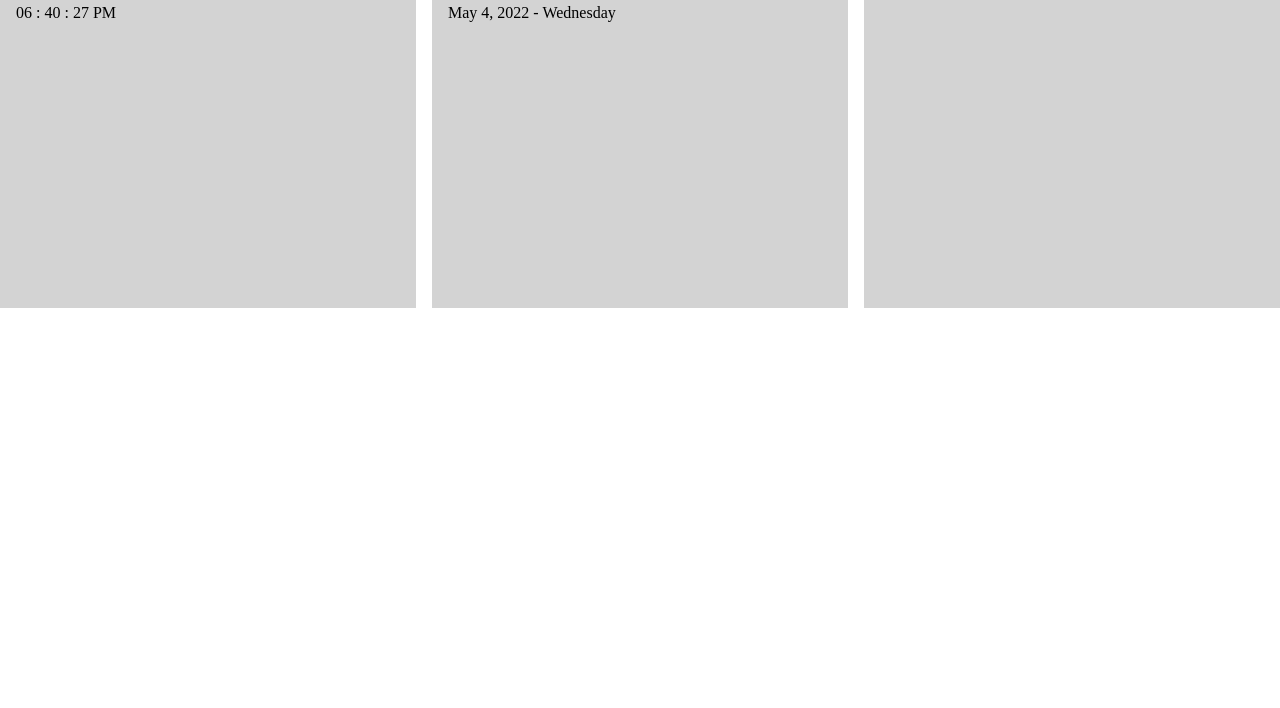
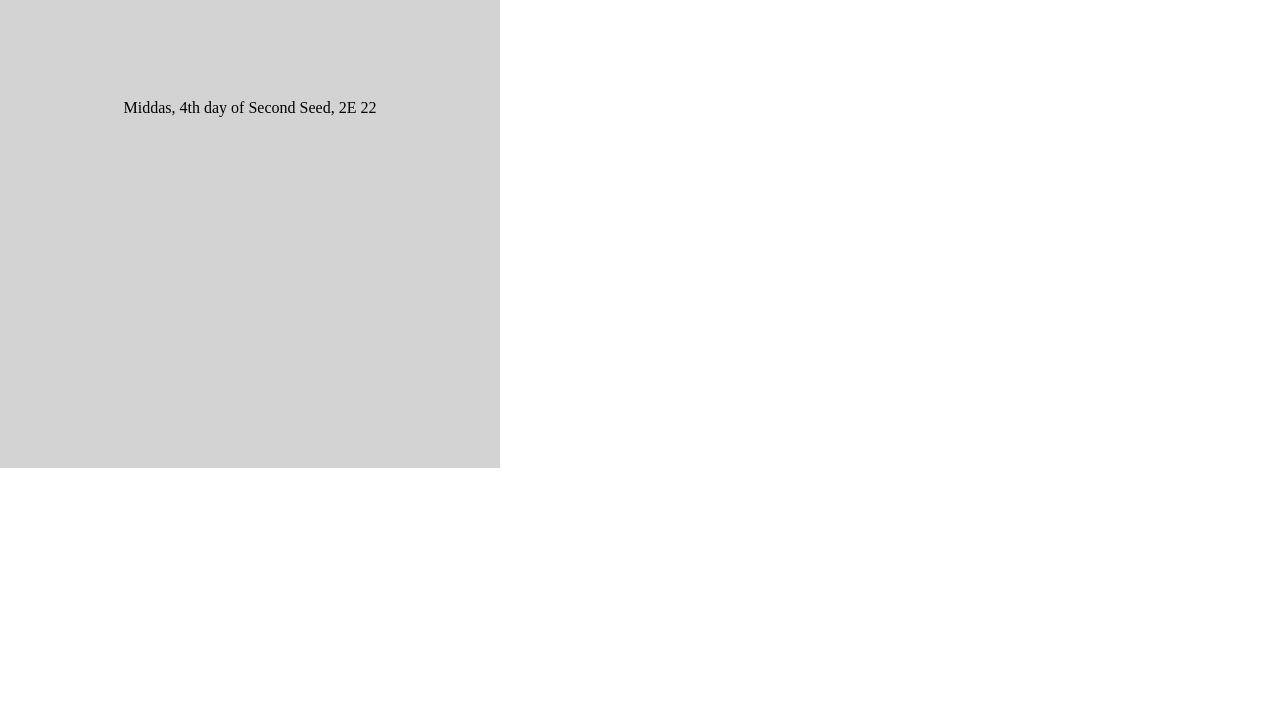
Before and after one commit to FenrisStargazer/abrand-dashboard, a plain HTML site: page index.html in a window 1280 px wide. Shown: the part 92-800 px from the top of the page. Drawn offline with nearby package versions, Linux system fonts and the light colour scheme; no server answers.

Commit message:
layout work
attempt at favicon to be ignored, layout mostly established

```diff
--- a/css/styles.css
+++ b/css/styles.css
@@ -1,10 +1,15 @@
 /* Grid */
 .layout {
-  /* Set your own grid   */
-  display: grid;
-  grid-template-columns: repeat(3, 1fr);
-  grid-template-rows: 400px;
-  grid-column-gap: 1em;
+	display: grid;
+	grid-template-columns: 1fr;
+	grid-template-rows: 2fr 1fr 4fr 3fr;
+	width: 500px;
+	height: 100vh;
+}
+@media only screen and (max-width: 500px) {
+  .layout {
+    width: 100vw;
+  }
 }
 
 /* Widgets */
@@ -18,6 +23,10 @@ section {
 
 /* Time */
 .time {
+	grid-area: 1 / 1 / 2 / 2;
+	display: flex;
+	justify-content: center;
+	align-items: center;
 }
 
 .hours {
@@ -35,7 +44,10 @@ section {
 
 /* Date */
 .date {
-
+	grid-area: 2 / 1 / 3 / 2;
+	display: flex;
+	justify-content: center;
+	align-items: center;
 }
 
 .month {
@@ -51,8 +63,21 @@ section {
 }
 
 /* Weather */
+.hold {
+	display: flex;
+	justify-content: center;
+	align-items: center;
+}
+
 .weather {
+	grid-area: 3 / 1 / 4 / 2;
+	display: grid;
+	grid-template-columns: 1fr;
+	grid-template-rows: 2fr 1fr;
+}
 
+.info{
+	grid-area: 2 / 1 / 3 / 2;
 }
 
 .city {
@@ -64,5 +89,5 @@ section {
 }
 
 .weather img {
-
+	grid-area: 1 / 1 / 2 / 2;
 }
--- a/index.html
+++ b/index.html
@@ -10,7 +10,6 @@
     <link rel="apple-touch-icon" sizes="180x180" href="favicons/apple-touch-icon.png">
     <link rel="icon" type="image/png" sizes="32x32" href="favicons/favicon-32x32.png">
     <link rel="icon" type="image/png" sizes="16x16" href="favicons/favicon-16x16.png">
-    <link rel="manifest" href="favicons/site.webmanifest">
 
     <!-- Normalize CSS Base -->
     <link rel="stylesheet" href="https://cdnjs.cloudflare.com/ajax/libs/normalize/7.0.0/normalize.min.css">
@@ -28,7 +27,6 @@
 
     <!-- Time -->
     <section class="time">
-      <h1>Time</h1>
       <time>
         <data class="hours">HH</data> :
         <data class="minutes">MM</data> :
@@ -39,24 +37,22 @@
 
     <!--  Date -->
     <section class="date">
-     <h1>Date</h1>
     <time>
-      <data class="month">Month</data>
-      <data class="dayOfMonth">00</data>,
-      <data class="year">0000</data> -
-      <data class="dayOfWeek">SMTWTFS</data>
+		<data class="dayOfWeek">SMTWTFS</data>,
+		<data class="dayOfMonth">00</data><data class="dom2">00</data> day of
+		<data class="month">Month</data>,
+		<data class="year1">0</data>E <data class="year2">000</data>
     </time>
     </section>
 
-    <!-- Weather -->
-    <section class="weather">
+    <!-- Weather --><section class="hold">
+    <div class="weather">
     <!--
-      <h1>Weather</h1>
-      <data value="" class="city">City</data>
-      <data value="" class="temp">Temp</data>
+      <section class="info"><data value="" class="city">City</data>
+      <data value="" class="temp">Temp</data></section>
       <img src="https://via.placeholder.com/150" alt="Placeholder">
      -->
-    </section>
+    </div></section>
 
   </main>
 
--- a/js/date.js
+++ b/js/date.js
@@ -2,27 +2,27 @@
 Static Data
 ************/
 const allTheMonths = [
-  "January",
-  "February",
-  "March",
-  "April",
-  "May",
-  "June",
-  "July",
-  "August",
-  "September",
-  "October",
-  "November",
-  "December"
+  "Morning Star",
+  "Sun's Dawn",
+  "First Seed",
+  "Rain's Hand",
+  "Second Seed",
+  "Mid Year",
+  "Sun's Height",
+  "Last Seed",
+  "Hearthfire",
+  "Frostfall",
+  "Sun's Dusk",
+  "Evening Star"
 ];
 const allTheDays = [
-  "Sunday",
-  "Monday",
-  "Tuesday",
-  "Wednesday",
-  "Thursday",
-  "Friday",
-  "Saturday"
+  "Sundas",
+  "Morndas",
+  "Tirdas",
+  "Middas",
+  "Turdas",
+  "Fredas",
+  "Loredas"
 ];
 
 /************
@@ -35,7 +35,8 @@ console.log( dateNow );
 
 const gotMonth = dateNow.getMonth();
 // Get current day of the month
-let gotDayOfMonth = dateNow.getDate();
+const gotDayOfMonth = dateNow.getDate();
+const suffix = (gotDayOfMonth % 10 == 1) ? "st" : (gotDayOfMonth % 10 == 2) ? "nd" : (gotDayOfMonth % 10 == 3) ? "rd" : "th";
 // Get current year
 const gotYear = dateNow.getFullYear();
 // Get current day of the week
@@ -51,8 +52,10 @@ Get DOM Elements
 const month = document.querySelector(".month");
 // Get day of the month
 const dayOfMonth = document.querySelector(".dayOfMonth");
+const dom2 = document.querySelector(".dom2");
 // Get year
-const year = document.querySelector('.year');
+const year1 = document.querySelector('.year1');
+const year2 = document.querySelector('.year2');
 // Get Day of Week
 const dayOfWeek = document.querySelector('.dayOfWeek');
 
@@ -64,7 +67,9 @@ Set DOM Elements
 month.innerText = allTheMonths[gotMonth];
 // Set day of the month
 dayOfMonth.innerText = gotDayOfMonth;
+dom2.innerText = suffix;
 // Set the year
-year.innerText = gotYear;
+year1.innerText = Math.trunc(gotYear / 1000);
+year2.innerText = gotYear % 1000;
 // Set the day of the week
 dayOfWeek.innerText = allTheDays[gotDayOfWeek];
--- a/js/weather.js
+++ b/js/weather.js
@@ -1,5 +1,5 @@
 // API key. Replace with your API key
-const APIKEY = 'f2f85762267ef18d0df71e18ec9f3737';
+const APIKEY = 'ed7a4f11dea7dc1b5a670469af10b79a';
 // City
 const city = 'Spokane';
 // Units for Farenheit
@@ -21,9 +21,8 @@ fetch(url)
 
   // Template to output
   const template = `
-    <h1>Weather</h1>
-    <data value="${data.name}" class="city">${data.name}</data>
-    <data value="${data.main.temp}" class="temp">${data.main.temp}&#8457;</data>
+    <section class="info"><data value="${data.name}" class="city">${data.name}</data>
+    <data value="${data.main.temp}" class="temp">${data.main.temp}&#8457;</data></section>
     <img src="http://openweathermap.org/img/wn/${data.weather[0].icon}@2x.png" alt="Placeholder">
   `;
 
```
Also changed, not shown: favicons/android-chrome-192x192.png, favicons/android-chrome-512x512.png, favicons/apple-touch-icon.png, favicons/favicon-16x16.png, favicons/favicon-32x32.png, favicons/favicon.ico, favicons/temp.png (added), 1 other file.
